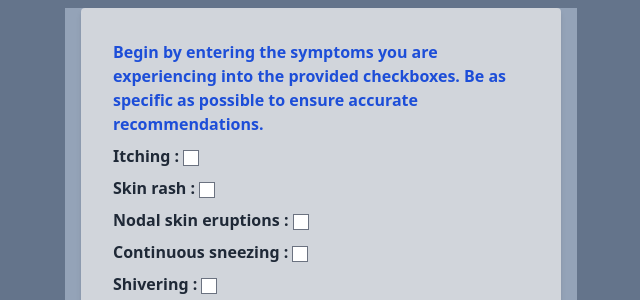
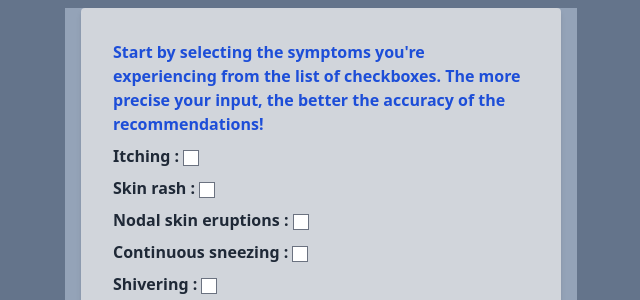
Before and after one commit to desanju2233/medications_recommendation_system, a Django app: page /home/ in a window 1280 px wide. Shown: the part 80-380 px from the top of the page, without its empty margins (319-959 px from the left). Run offline with Django 5.2, Linux system fonts and the light colour scheme; style sheets or scripts are compiled from the project's sources; parts of the project's set-up code (start-up, migrations or seed data) failed here and were passed over; some libraries are stand-ins or nearby versions.

Commit message:
Update index.html

```diff
--- a/templates/index.html
+++ b/templates/index.html
@@ -9,7 +9,7 @@ Checkbox Form
 <div class="max-w-lg mx-auto px-4 bg-slate-400">
     <form method="post" class="bg-gray-300 shadow-md rounded px-8 pt-6 pb-8 mb-4">
         <p class="py-2 font-semibold text-blue-700">
-            Begin by entering the symptoms you are experiencing into the provided checkboxes. Be as specific as possible to ensure accurate recommendations.
+             Start by selecting the symptoms you're experiencing from the list of checkboxes. The more precise your input, the better the accuracy of the recommendations!
         </p>
         {% csrf_token %}
 
```
